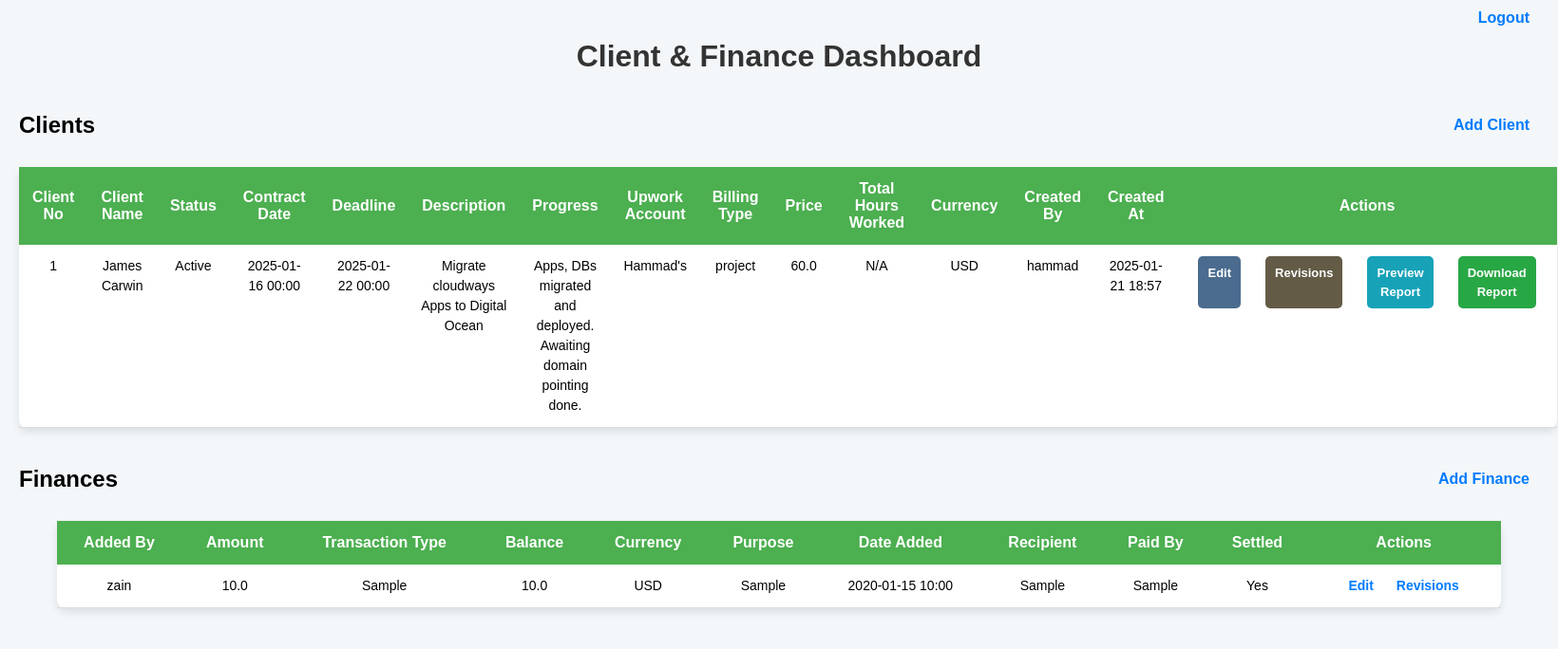
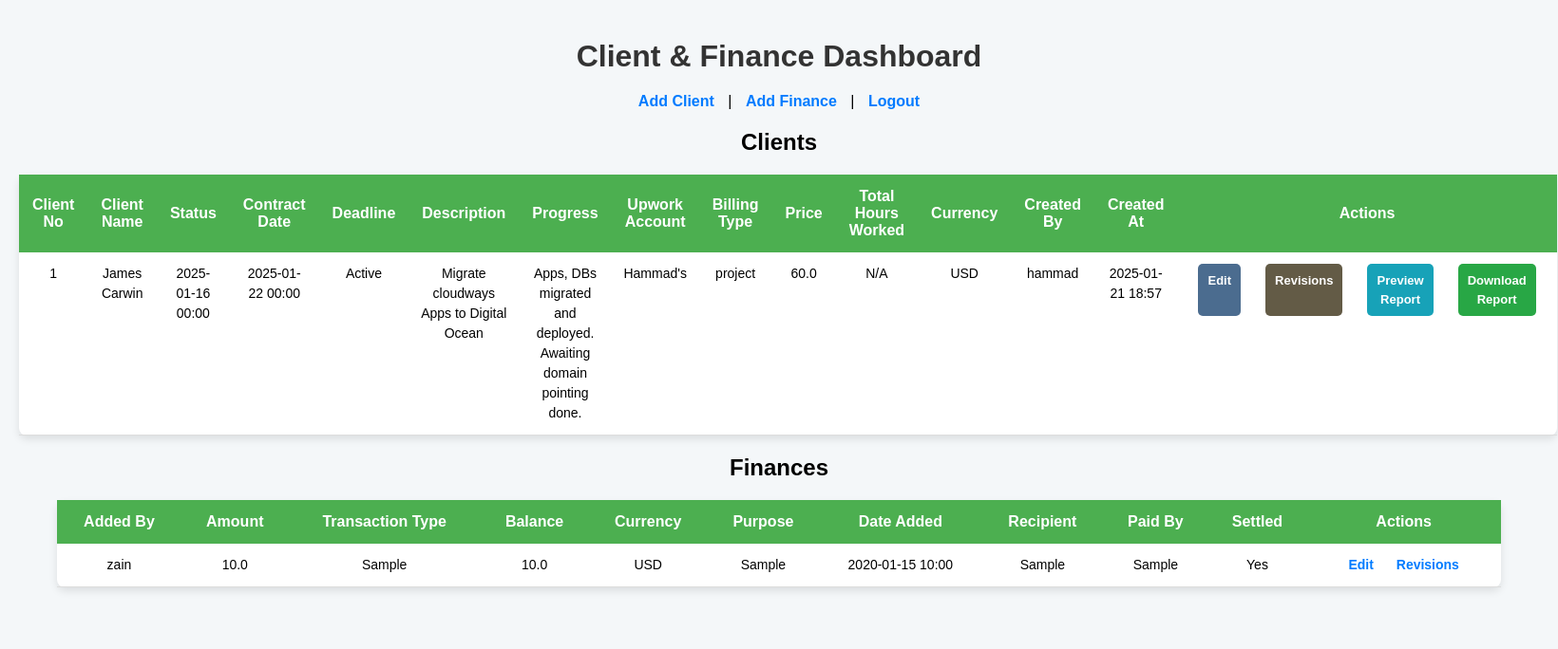
Before and after one commit to i2zoneadmin/cms, a Flask app: page / in a window 1640 px wide. Shown: the top 684 px of the page at 95% size. Run offline with Flask 3, Linux system fonts and the light colour scheme; a user stored in the database is signed in; tables that the repository leaves empty hold one stand-in row (values such as "Sample post").

Commit message:
added finance management system

```diff
--- a/templates/dashboard.html
+++ b/templates/dashboard.html
@@ -74,32 +74,18 @@
     <meta name="viewport" content="width=device-width, initial-scale=1.0">
     <title>Client & Finance Dashboard</title>
     <link rel="stylesheet" href="/static/css/dashboard.css">
-    <style>
-        .header-right {
-            position: absolute;
-            top: 10px;
-            right: 20px;
-        }
-        .section-header {
-            margin-bottom: 10px;
-            display: flex;
-            justify-content: space-between;
-            align-items: center;
-        }
-    </style>
 </head>
 <body>
     <h1>Client & Finance Dashboard</h1>
-    <div class="header-right">
-        <a href="/logout" class="btn">Logout</a>
+    <div>
+        <a href="/add_client">Add Client</a> |
+        <a href="/finance/add">Add Finance</a> |
+        <a href="/logout">Logout</a>
     </div>
 
-    <!-- Client Section -->
-    <div class="section-header">
+    <!-- Client Table -->
+    <div class="table-container">
         <h2>Clients</h2>
-        <a href="/add_client" class="btn">Add Client</a>
-    </div>
-    <div class="table-container">
         <table>
             <thead>
                 <tr>
@@ -125,9 +111,9 @@
                 <tr>
                     <td>{{ client.client_no }}</td>
                     <td>{{ client.client_name }}</td>
-                    <td>{{ client.status }}</td>
                     <td>{{ client.contract_date.strftime('%Y-%m-%d %H:%M') }}</td>
                     <td>{{ client.deadline.strftime('%Y-%m-%d %H:%M') }}</td>
+                    <td>{{ client.status }}</td>
                     <td>{{ client.description }}</td>
                     <td>{{ client.progress }}</td>
                     <td>{{ client.upwork_account }}</td>
@@ -151,12 +137,9 @@
         </table>
     </div>
 
-    <!-- Finance Section -->
-    <div class="section-header">
+    <!-- Finance Table -->
+    <div class="table-container">
         <h2>Finances</h2>
-        <a href="/finance/add" class="btn">Add Finance</a>
-    </div>
-    <div class="table-container">
         <table>
             <thead>
                 <tr>
```
Also changed, not shown: templates/edit_finance.html (+6 -1 lines).
